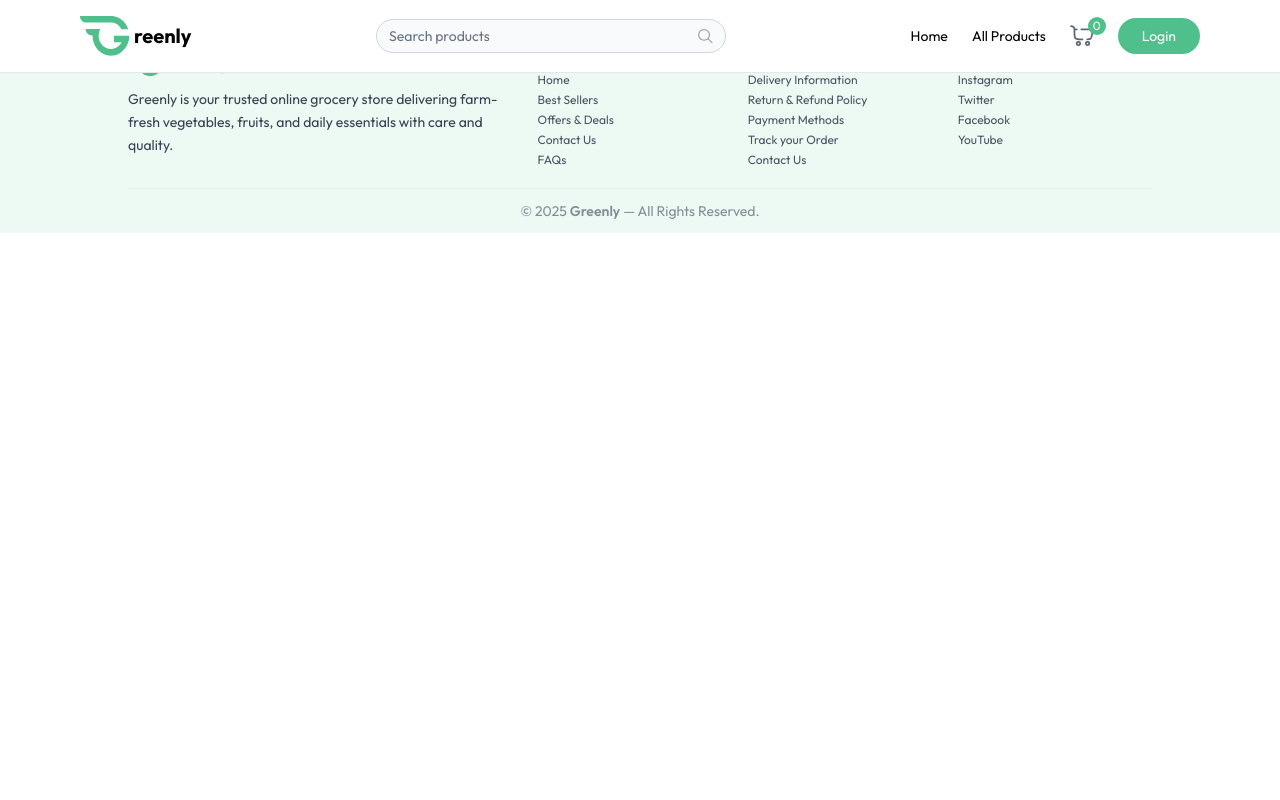
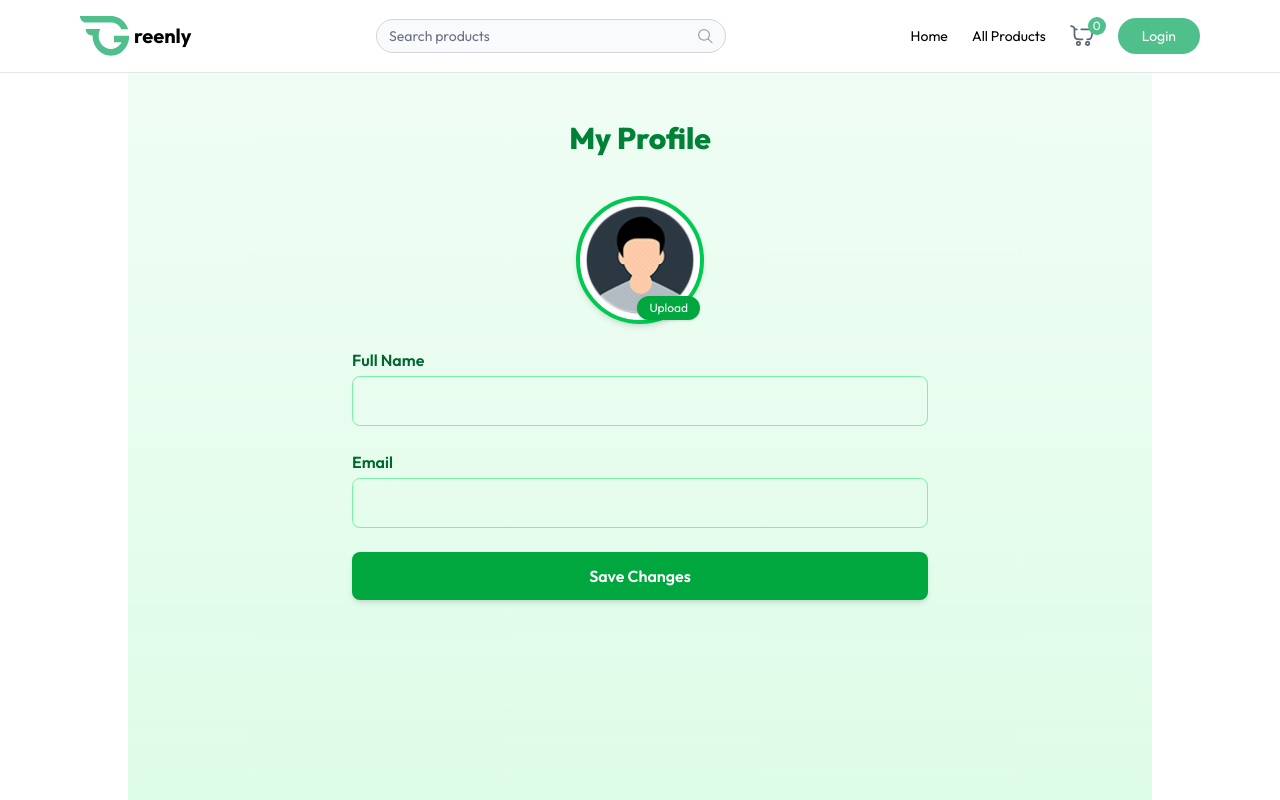
Before and after one commit to Tuhina-Paria/Greenly, a React (Vite) app in the folder client/: page /profile in a window 1280 px wide. Shown: the top 800 px of the page. Built offline with nearby package versions, Linux system fonts and the light colour scheme; no server answers.

Commit message:
feat:Create Profile page

```diff
--- a/client/src/App.jsx
+++ b/client/src/App.jsx
@@ -28,6 +28,8 @@ import OrderSuccess from './pages/orderSuccess'
 import EditAddress from './pages/EditAddress'
 import OrderDetails from './pages/OrderDetails'
 import Loading from './components/Loading'
+import Profile from './pages/Profile'
+
 
 
 // Main App Component
@@ -71,6 +73,7 @@ const App = () => {
              <Route path="/order-complete" element={<OrderSuccess />} />
              <Route path="/edit-address/:id" element={<EditAddress />} />
              <Route path="/order/:orderId" element={<OrderDetails />} />
+<Route path="/profile" element={<Profile />} />
 
 
              <Route path="/my-orders" element={<MyOrders />} />
--- a/client/src/components/Navbar.jsx
+++ b/client/src/components/Navbar.jsx
@@ -83,6 +83,9 @@ if(searchQuery.length>0){
             <div className="relative group">
               <img src={assets.profile_icon} alt="profile_icon" className="w-9 cursor-pointer" />
               <ul className="hidden group-hover:block absolute top-10 right-0 bg-white shadow border border-gray-200 py-2.5 w-32 rounded-md text-sm z-40">
+                                <li onClick={() => navigate("/profile")} className="p-1.5 pl-3 hover:bg-primary/10 cursor-pointer">
+                  Profile
+                </li>
                 <li onClick={() => navigate("/my-orders")} className="p-1.5 pl-3 hover:bg-primary/10 cursor-pointer">
                   My Orders
                 </li>
@@ -141,8 +144,8 @@ if(searchQuery.length>0){
         <div className="sm:hidden flex flex-col items-start gap-3 px-5 py-4 border-t border-gray-200 bg-white shadow-md text-sm">
           <NavLink to="/" onClick={() => setOpen(false)}>Home</NavLink>
           <NavLink to="/products" onClick={() => setOpen(false)}>All Products</NavLink>
+          {user && <NavLink to="/profile" onClick={() => setOpen(false)}>Profile</NavLink>}
           {user && <NavLink to="/my-orders" onClick={() => setOpen(false)}>My Orders</NavLink>}
-          <NavLink to="/" onClick={() => setOpen(false)}>Contact</NavLink>
 
           {!user ? (
             <button
--- /dev/null
+++ b/client/src/pages/Profile.jsx
@@ -0,0 +1,137 @@
+import React, { useState, useEffect } from "react";
+import { assets } from "../assets/assets.js";
+import { useAppContext } from "../context/AppContext";
+import toast from "react-hot-toast";
+
+const Profile = () => {
+  const { user, axios, setUser } = useAppContext();
+
+  // State
+  const [name, setName] = useState("");
+  const [email, setEmail] = useState("");
+  const [image, setImage] = useState(null);
+  const [previewImage, setPreviewImage] = useState(null);
+  const [loading, setLoading] = useState(false);
+
+  // 🔥 Load user details when user updates
+  useEffect(() => {
+    if (user) {
+      setName(user.name || "");
+      setEmail(user.email || "");
+      setPreviewImage(user.image || null);
+    }
+  }, [user]);
+
+  // Update Profile Handler
+  const handleUpdate = async (e) => {
+    e.preventDefault();
+    setLoading(true);
+
+    try {
+      const formData = new FormData();
+      formData.append("name", name);
+      formData.append("email", email);
+      formData.append("phone", phone);
+      if (image) formData.append("image", image);
+
+      const { data } = await axios.put("/api/user/update-profile", formData);
+
+      if (data.success) {
+        toast.success("Profile updated!");
+        setUser(data.user);
+      } else {
+        toast.error(data.message);
+      }
+    } catch (error) {
+      toast.error(error.message);
+    }
+
+    setLoading(false);
+  };
+
+  return (
+    <div className="min-h-screen flex justify-center items-start bg-gradient-to-b from-green-50 to-green-100 py-12 px-4 mt-18">
+      <div className="w-full max-w-xl">
+
+        {/* Heading */}
+        <h2 className="text-3xl font-extrabold text-green-700 text-center mb-10">
+          My Profile
+        </h2>
+
+        <form onSubmit={handleUpdate} className="space-y-6">
+
+          {/* Profile Image */}
+          <div className="flex flex-col items-center">
+            <div className="relative">
+
+              <img
+                src={previewImage || assets.profile_icon}
+                alt="profile"
+                className="w-32 h-32 rounded-full object-cover border-4 border-green-500 shadow-md bg-white"
+              />
+
+              <label className="absolute bottom-1 right-1 bg-green-600 text-white text-xs cursor-pointer px-3 py-1 rounded-full shadow">
+                Upload
+                <input
+                  type="file"
+                  accept="image/*"
+                  hidden
+                  onChange={(e) => {
+                    setImage(e.target.files[0]);
+                    setPreviewImage(URL.createObjectURL(e.target.files[0]));
+                  }}
+                />
+              </label>
+            </div>
+          </div>
+
+          {/* Name */}
+          <div>
+            <label className="block font-semibold text-green-800 mb-1">
+              Full Name
+            </label>
+            <input
+              type="text"
+              value={name}
+              onChange={(e) => setName(e.target.value)}
+              className="w-full p-3 border border-green-300 rounded-lg focus:ring-2
+              focus:ring-green-500 focus:border-green-500 outline-none transition"
+              required
+            />
+          </div>
+
+          {/* Email */}
+          <div>
+            <label className="block font-semibold text-green-800 mb-1">
+              Email
+            </label>
+            <input
+              type="email"
+              value={email}
+              onChange={(e) => setEmail(e.target.value)}
+              className="w-full p-3 border border-green-300 rounded-lg focus:ring-2
+              focus:ring-green-500 focus:border-green-500 outline-none transition"
+              required
+            />
+          </div>
+
+
+
+          {/* Save Button */}
+          <button
+            type="submit"
+            disabled={loading}
+            className={`w-full py-3 text-white font-semibold rounded-lg bg-green-600
+            hover:bg-green-700 transition shadow-md ${
+              loading && "opacity-50 cursor-not-allowed"
+            }`}
+          >
+            {loading ? "Saving..." : "Save Changes"}
+          </button>
+        </form>
+      </div>
+    </div>
+  );
+};
+
+export default Profile;
--- a/client/src/pages/seller/AddProduct.jsx
+++ b/client/src/pages/seller/AddProduct.jsx
@@ -1,5 +1,5 @@
 import React, { useState } from "react";
-import { categories, assets } from "../../assets/assets.js";
+import { categories, exploreCategories, assets } from "../../assets/assets.js";
 import { useAppContext } from "../../context/AppContext.jsx";
 import toast from "react-hot-toast";
 
@@ -14,10 +14,18 @@ const AddProduct = () => {
 
   const { axios } = useAppContext();
 
+  // Merge categories and exploreCategories without duplicates by 'path'
+  const mergedCategories = [...categories];
+  exploreCategories.forEach((exploreCat) => {
+    if (!mergedCategories.some((cat) => cat.path === exploreCat.path)) {
+      mergedCategories.push(exploreCat);
+    }
+  });
+
   const onSubmitHandler = async (e) => {
     e.preventDefault();
 
-    setLoading(true);  // Start loading before request
+    setLoading(true); // Start loading before request
 
     try {
       const productData = {
@@ -54,7 +62,7 @@ const AddProduct = () => {
       toast.error(error.message);
     }
 
-    setLoading(false);  // Stop loading after request
+    setLoading(false); // Stop loading after request
   };
 
   return (
@@ -127,9 +135,9 @@ const AddProduct = () => {
             required
           >
             <option value="">Select Category</option>
-            {categories.map((item, index) => (
+            {mergedCategories.map((item, index) => (
               <option key={index} value={item.path}>
-                {item.path}
+                {item.text || item.path}
               </option>
             ))}
           </select>
```
Also changed, not shown: 2 other files (tests, documents, lock files or other folders).
